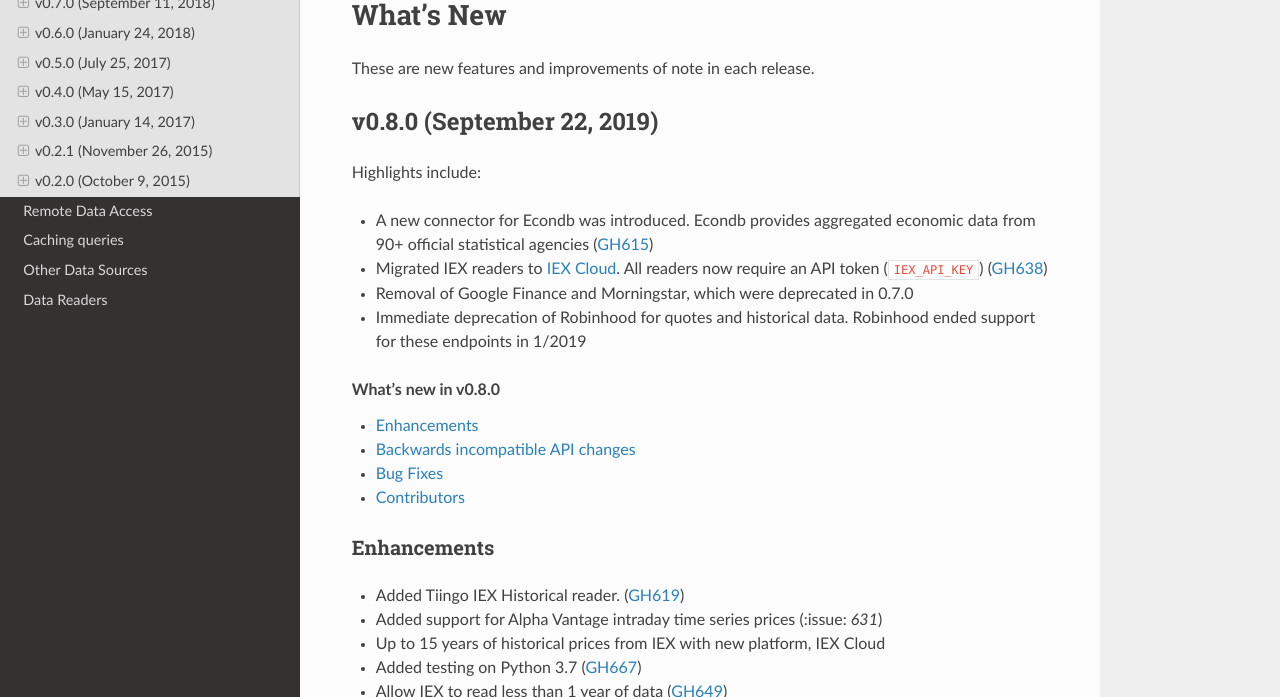
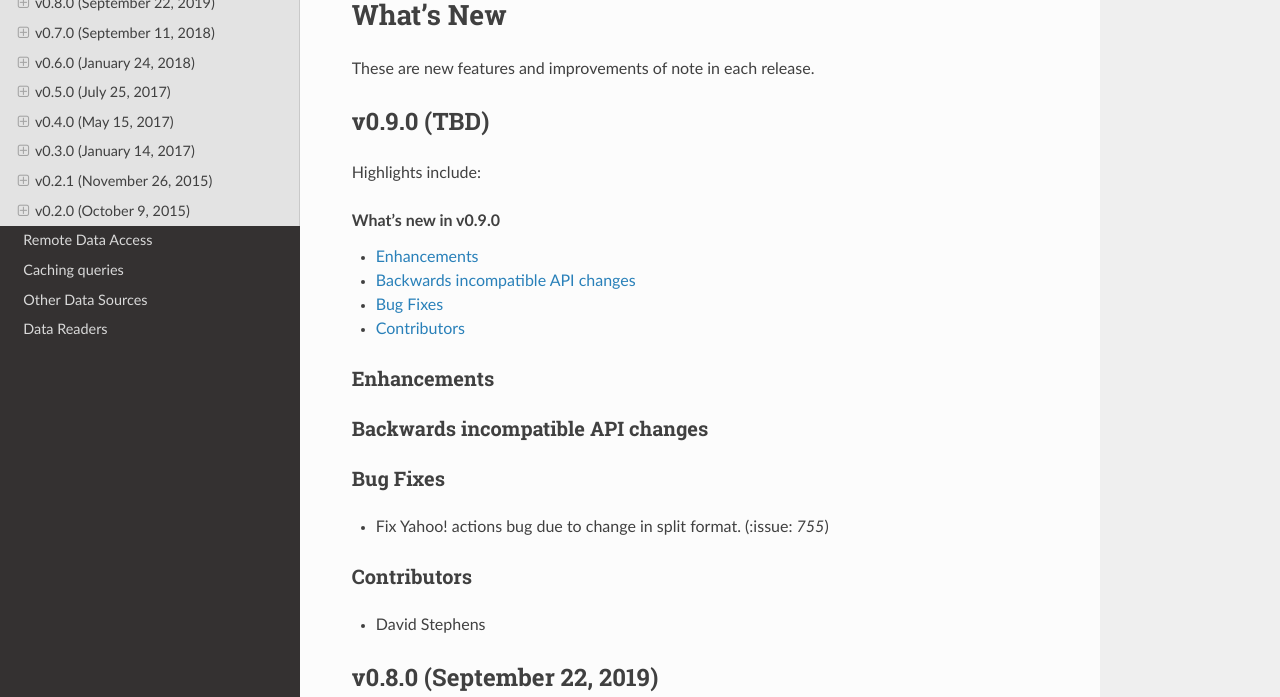
Before and after one commit to pydata/pandas-datareader, a Sphinx documentation site: the page built from docs/source/whatsnew.rst, in a window 1280 px wide and 900 px high, cut to the strip 203-900 px from the top of the window. Built offline with Sphinx 7.4.7 and the Read the Docs theme 2.0.0, drawn with Linux system fonts in a browser that asks for light colours.

Commit message:
BUG: Fix Yahoo Splits for change in format

```diff
--- a/docs/source/whatsnew.rst
+++ b/docs/source/whatsnew.rst
@@ -18,6 +18,7 @@
 
 These are new features and improvements of note in each release.
 
+.. include:: whatsnew/v0.9.0.txt
 .. include:: whatsnew/v0.8.0.txt
 .. include:: whatsnew/v0.7.0.txt
 .. include:: whatsnew/v0.6.0.txt
--- /dev/null
+++ b/docs/source/whatsnew/v0.9.0.txt
@@ -0,0 +1,35 @@
+.. _whatsnew_090:
+
+v0.9.0 (TBD)
+---------------------------
+
+Highlights include:
+
+
+.. contents:: What's new in v0.9.0
+    :local:
+    :backlinks: none
+
+
+.. _whatsnew_090.enhancements:
+
+Enhancements
+~~~~~~~~~~~~
+
+
+.. _whatsnew_090.api_breaking:
+
+Backwards incompatible API changes
+~~~~~~~~~~~~~~~~~~~~~~~~~~~~~~~~~~
+
+
+.. _whatsnew_090.bug_fixes:
+
+Bug Fixes
+~~~~~~~~~
+
+- Fix Yahoo! actions bug due to change in split format. (:issue: `755`)
+
+Contributors
+~~~~~~~~~~~~
+- David Stephens
```
Also changed, not shown: 1 other file.
